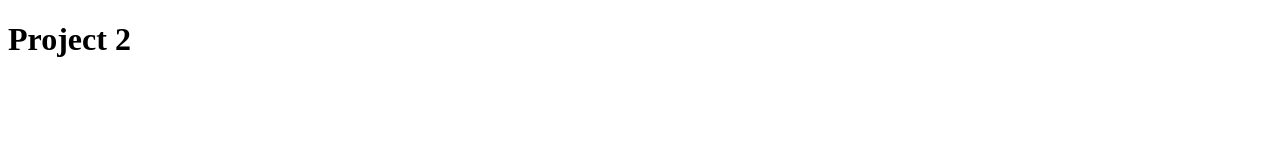
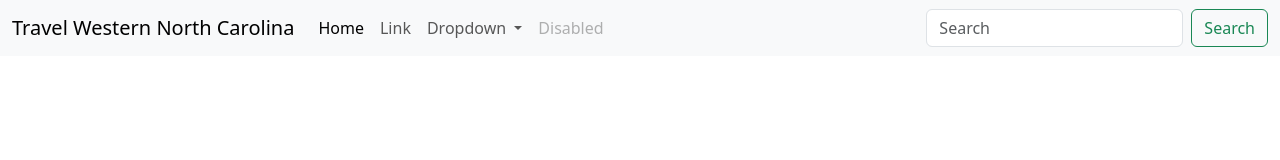
Before and after one commit to ThomasTyte/GIF-PIC, a website: page index.html in a window 1280 px wide. Drawn offline with nearby package versions, Linux system fonts and the light colour scheme.

Commit message:
added nav bar

```diff
--- a/index.html
+++ b/index.html
@@ -4,10 +4,47 @@
     <meta charset="UTF-8">
     <meta name="viewport" content="width=device-width, initial-scale=1.0">
     <title>Project2</title>
+    <link href="https://cdn.jsdelivr.net/npm/bootstrap@5.3.3/dist/css/bootstrap.min.css" rel="stylesheet" integrity="sha384-QWTKZyjpPEjISv5WaRU9OFeRpok6YctnYmDr5pNlyT2bRjXh0JMhjY6hW+ALEwIH" crossorigin="anonymous">
 </head>
 <body>
     <header>
-        <h1>Project 2</h1>
+        <nav class="navbar navbar-expand-lg bg-body-tertiary">
+            <div class="container-fluid">
+              <a class="navbar-brand" href="#">Travel Western North Carolina</a>
+              <button class="navbar-toggler" type="button" data-bs-toggle="collapse" data-bs-target="#navbarSupportedContent" aria-controls="navbarSupportedContent" aria-expanded="false" aria-label="Toggle navigation">
+                <span class="navbar-toggler-icon"></span>
+              </button>
+              <div class="collapse navbar-collapse" id="navbarSupportedContent">
+                <ul class="navbar-nav me-auto mb-2 mb-lg-0">
+                  <li class="nav-item">
+                    <a class="nav-link active" aria-current="page" href="#">Home</a>
+                  </li>
+                  <li class="nav-item">
+                    <a class="nav-link" href="#">Link</a>
+                  </li>
+                  <li class="nav-item dropdown">
+                    <a class="nav-link dropdown-toggle" href="#" role="button" data-bs-toggle="dropdown" aria-expanded="false">
+                      Dropdown
+                    </a>
+                    <ul class="dropdown-menu">
+                      <li><a class="dropdown-item" href="#">Action</a></li>
+                      <li><a class="dropdown-item" href="#">Another action</a></li>
+                      <li><hr class="dropdown-divider"></li>
+                      <li><a class="dropdown-item" href="#">Something else here</a></li>
+                    </ul>
+                  </li>
+                  <li class="nav-item">
+                    <a class="nav-link disabled" aria-disabled="true">Disabled</a>
+                  </li>
+                </ul>
+                <form class="d-flex" role="search">
+                  <input class="form-control me-2" type="search" placeholder="Search" aria-label="Search">
+                  <button class="btn btn-outline-success" type="submit">Search</button>
+                </form>
+              </div>
+            </div>
+          </nav>
     </header>
 </body>
+<script src="https://cdn.jsdelivr.net/npm/bootstrap@5.3.3/dist/js/bootstrap.bundle.min.js" integrity="sha384-YvpcrYf0tY3lHB60NNkmXc5s9fDVZLESaAA55NDzOxhy9GkcIdslK1eN7N6jIeHz" crossorigin="anonymous"></script>
 </html>
```
